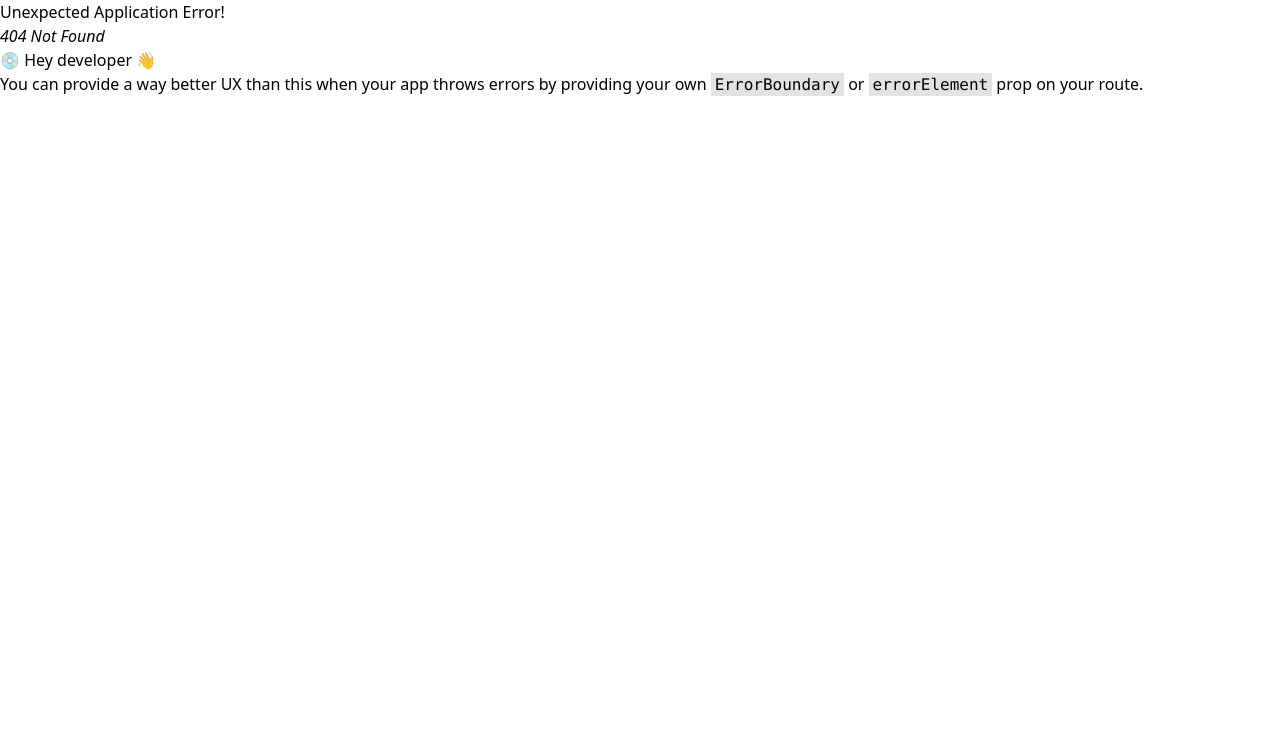
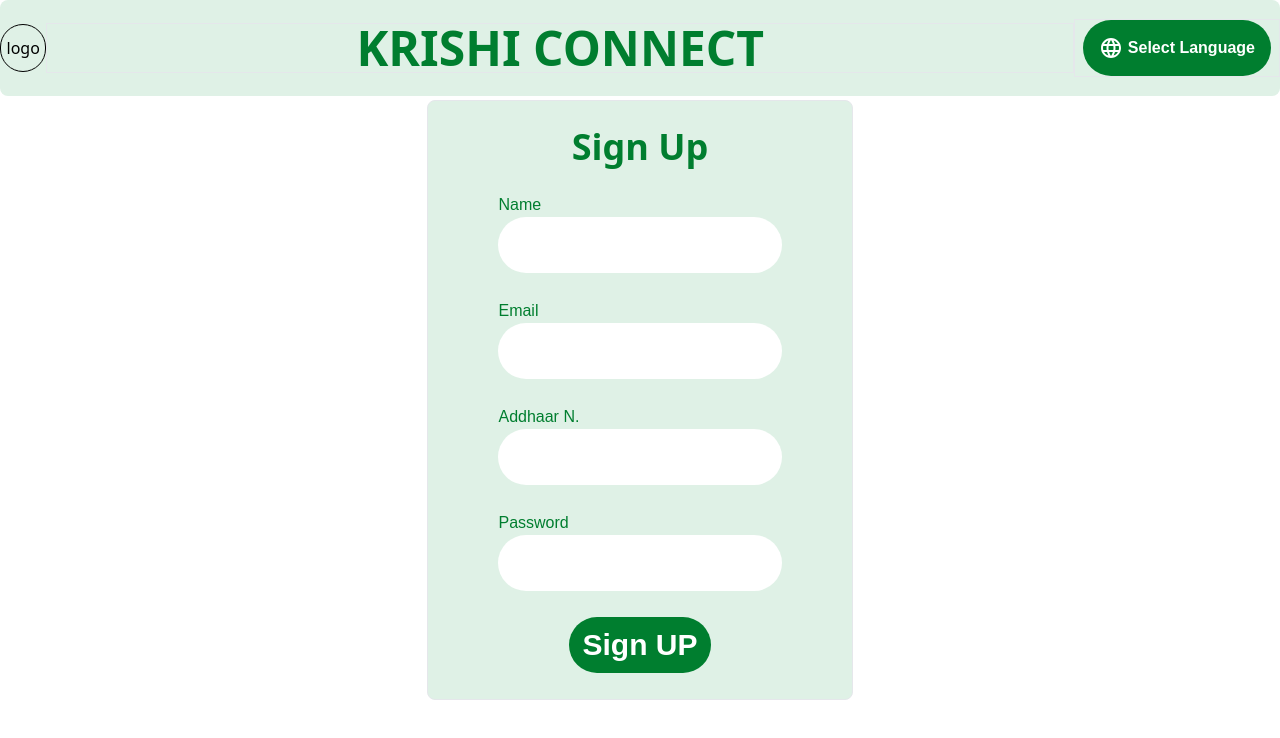
Before and after one commit to raiashpanda007/Kisan-Connect, a React (Vite) app in the folder Frontend/: page /contractor/signup in a window 1280 px wide. Before the commit this address had no page. Shown: the top 738 px of the page. Built offline with nearby package versions, Linux system fonts and the light colour scheme.

Commit message:
Complete authentication of  Contractor

```diff
--- a/Frontend/src/Components/Button/Button1.jsx
+++ b/Frontend/src/Components/Button/Button1.jsx
@@ -1,9 +1,9 @@
 import React from 'react'
 
-function Button1(onClick) {
+function Button1({onClick,label="Login"}) {
   return (
     <button className='h-14 w-1/3  bg-customDarkgreen text-3xl rounded-l-full rounded-r-full'>
-      <h1 className=' text-white font-outfit font-semibold'>Login</h1>
+      <h1 className=' text-white font-outfit font-semibold'>{label}</h1>
     </button >
   )
 }
--- a/Frontend/src/Screen/Contractor/Contractor.js
+++ b/Frontend/src/Screen/Contractor/Contractor.js
@@ -1,2 +1,3 @@
 import Login from './Login';
-export {Login}
+import SignUp from './SignUp';
+export {Login,SignUp};
--- /dev/null
+++ b/Frontend/src/Screen/Contractor/SignUp.jsx
@@ -0,0 +1,22 @@
+import React, { useState } from 'react';
+import {useForm} from 'react-hook-form'
+import {Button1} from '../../Components/Button/Button.js'
+import {InputBox} from '../../Components/Component.js'
+const SignUp = () => {
+  const {register, handleSubmit} = useForm();
+
+  return (
+    <div className='w-full h-full flex items-center justify-center '>
+      <div className='border h-3/4 w-1/3 bg-customLightgreen flex flex-col justify-evenly items-center rounded-lg'>
+        <h1 className='text-4xl text-center text-customDarkgreen font-semibold'>Sign Up</h1>
+        <InputBox label='Name'/>
+        <InputBox label='Email'/>
+        <InputBox label='Addhaar N.'/>
+        <InputBox label='Password' type='password'/>
+        <Button1 label='Sign UP'/>
+      </div>
+    </div>
+  );
+};
+
+export default SignUp;
--- a/Frontend/src/main.jsx
+++ b/Frontend/src/main.jsx
@@ -9,7 +9,7 @@ import {
   createBrowserRouter,
   createRoutesFromElements,
 } from "react-router-dom";
-import {Login} from'./Screen/Contractor/Contractor.js';
+import {Login , SignUp} from'./Screen/Contractor/Contractor.js';
 import { Provider } from "react-redux";
 import store from "./Store/Store.js";
 const router = createBrowserRouter(
@@ -17,6 +17,7 @@ const router = createBrowserRouter(
     <Route path="/" element={<App />} >
       <Route path="" element={<Landing_Screen/>} />
       <Route path="contractor/login" element={<Login />} />
+      <Route path="contractor/signup" element={<SignUp />} />
     </Route>
   )
 )
```
